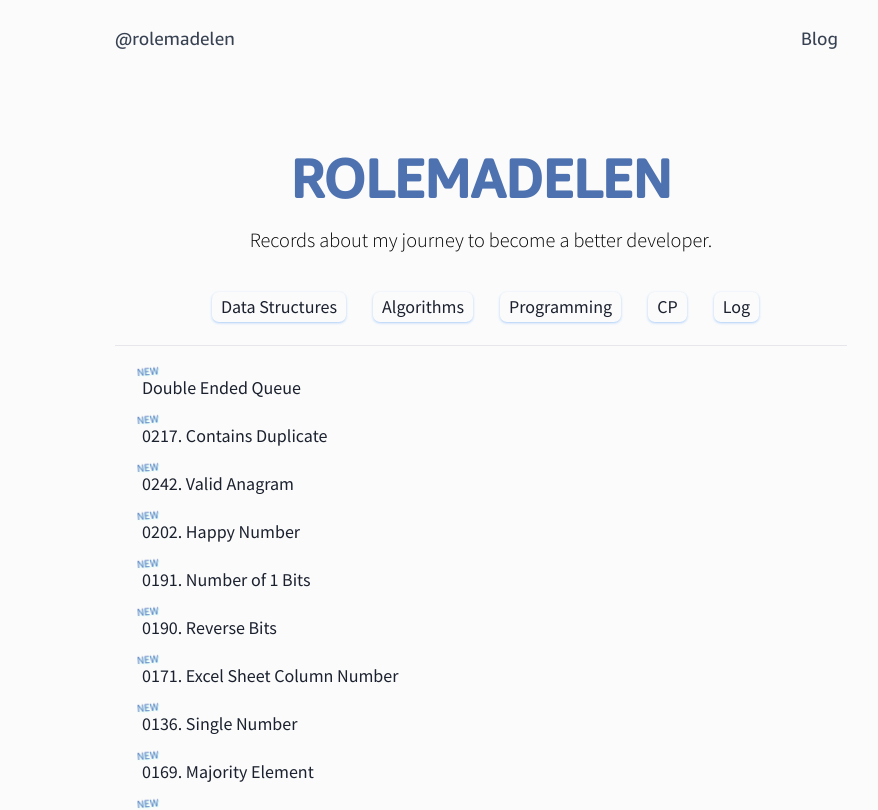
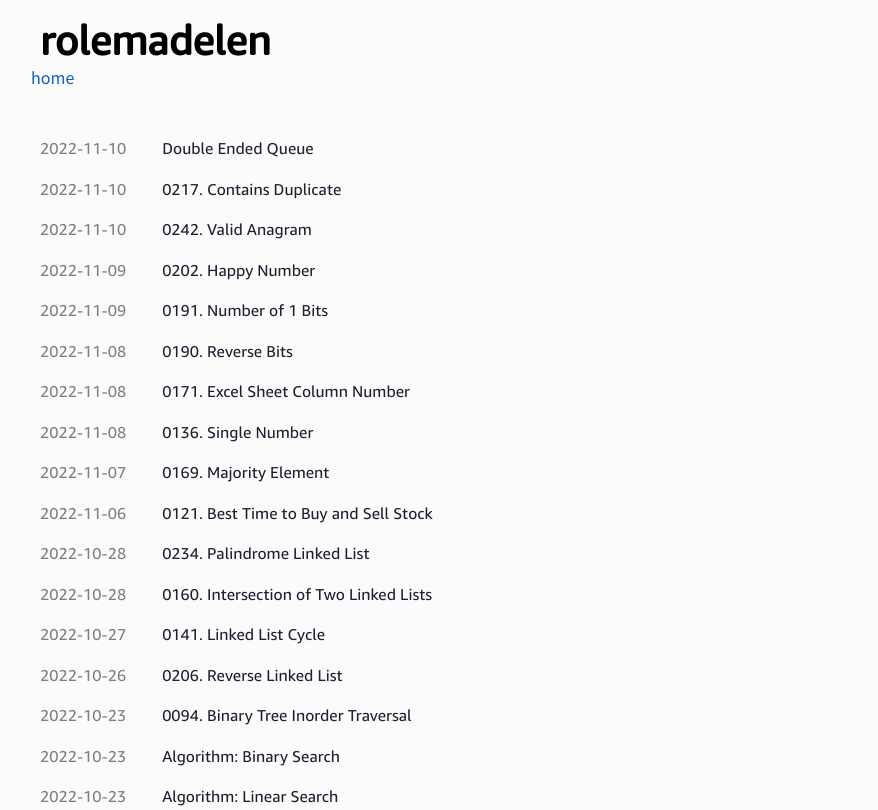
Before and after one commit to bleudog/Blue-blog, a Next.js app: page /blog in a window 1280 px wide. Shown: the top 810 px of the page, without its empty margins (159-1037 px from the left). Built offline with nearby package versions, Linux system fonts and the light colour scheme.

Commit message:
blog ui in progress

```diff
--- a/components/PostList.js
+++ b/components/PostList.js
@@ -1,27 +1,7 @@
 import Link from 'next/link';
-import { List, Title } from './custom-tw-components';
+import { List, Title, PostDate } from './custom-tw-components';
 
 const PostList = ({ posts }) => {
-  const m3 = new Date(); // new
-  const m7 = new Date(); // updated
-  m3.setDate(m3.getDate() - 3);
-  m7.setDate(m7.getDate() - 5);
-
-  const ymd3 =
-    m3.getUTCFullYear() +
-    '-' +
-    (m3.getUTCMonth() + 1) +
-    '-' +
-    (m3.getUTCDate() <= '9' ? '0' : '') +
-    m3.getUTCDate();
-  const ymd7 =
-    m7.getUTCFullYear() +
-    '-' +
-    (m7.getUTCMonth() + 1) +
-    '-' +
-    (m7.getUTCDate() <= '9' ? '0' : '') +
-    m7.getUTCDate();
-
     return (
         <>
             {posts.map((post) => (
@@ -30,14 +10,11 @@ const PostList = ({ posts }) => {
                     href={`/blog/${post.lang}/${post.slug}`}
                     passHref>
                     <List>
+                        <PostDate>
+                            {post.date.split(' ')[0]}
+                        </PostDate>
                         <Title>
                             {post.title}
-              {post.date && post.date.split(' ')[0] >= ymd3 && (
-                <span className='newPost'>NEW</span>
-              )}
-              {post.updated && post.updated.split(' ')[0] >= ymd7 && (
-                <span className='updated'>updated</span>
-              )}
                         </Title>
                     </List>
                 </Link>
--- a/components/custom-tw-components.js
+++ b/components/custom-tw-components.js
@@ -3,13 +3,17 @@ import tw from 'tailwind-styled-components';
 //////////////////////////////////////////////////////
 ///  Blog Layout
 //////////////////////////////////////////////////////
-export const PostListContainer = tw.ul`
-    list-none
-    p-0
-    m-0
-    pt-[1em]
-    border-t-[1px]
-    border-b-[1px]
+export const PostListContainer = tw.div`
+   mx-auto
+   max-w-[50em]
+   mb-8
+`;
+export const Header = tw.p`
+    px-2
+    mt-4
+    text-4xl
+    font-['AmazonEmberDisplay']
+    font-black
 `;
 
 //////////////////////////////////////////////////////
@@ -79,18 +83,28 @@ export const List = tw.li`
     list-none
     p-2
     flex
-    flex-col
     hover:bg-[#1691ff1c]
     hover:rounded-lg
     cursor-pointer
 `;
 
+export const PostDate = tw.div`
+    text-secondary
+    cursor-pointer
+    flex
+    items-center
+    font-['AmazonEmberDisplay']
+    text-sm
+    mr-8
+`;
+
 export const Title = tw.div`
     text-primary
-    font-normal
     cursor-pointer
     duration-150
     flex-wrap
+    font-['AmazonEmberDisplay']
+    text-sm
 `;
 
 //////////////////////////////////////////////////////
--- a/layouts/blog.js
+++ b/layouts/blog.js
@@ -1,31 +1,26 @@
 import PostList from "@components/PostList";
-import Container from "@components/Container";
-import Footer from "@components/Footer";
-import metadata from "@data/metadata";
-import { PostListContainer } from "@components/custom-tw-components";
-import PageBanner from "@components/PageBanner";
-import LanguageSelector from "@components/LanguageSelector";
+import { PostListContainer, Header } from "@components/custom-tw-components";
+import utilStyles from '@styles/utils.module.scss';
+import Link from "next/link";
 
 const BlogLayout = ({ posts }) => {
-  const customMeta = {
-    title: `${metadata.title} - Blog`,
-  };
+    return (
+        <div>
+            <PostListContainer>
+                <Header>rolemadelen</Header>
+                <Link
+                    key={'home'}
+                    href={'/'}
+                    passHref>
+                    {'home'}
+                </Link>
+            </PostListContainer>
 
-  return (
-    <Container page={"blog"} customMeta={customMeta}>
-      <PageBanner
-        title={"Rolemadelen"}
-        subtitle={
-          "Records about my journey to become a better developer."
-        }
-      />
-      <LanguageSelector />
-      <PostListContainer>
-        <PostList posts={posts} />
-      </PostListContainer>
-      <Footer />
-    </Container>
-  );
+            <PostListContainer>
+                <PostList posts={posts} />
+            </PostListContainer>
+        </div>
+    );
 };
 
 export default BlogLayout;
```
Lines whose indentation alone changed are shown as unchanged.
